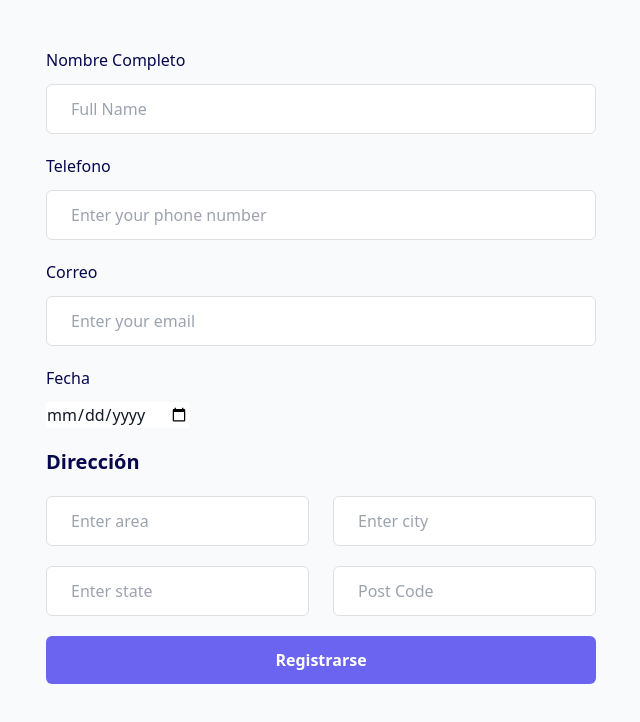
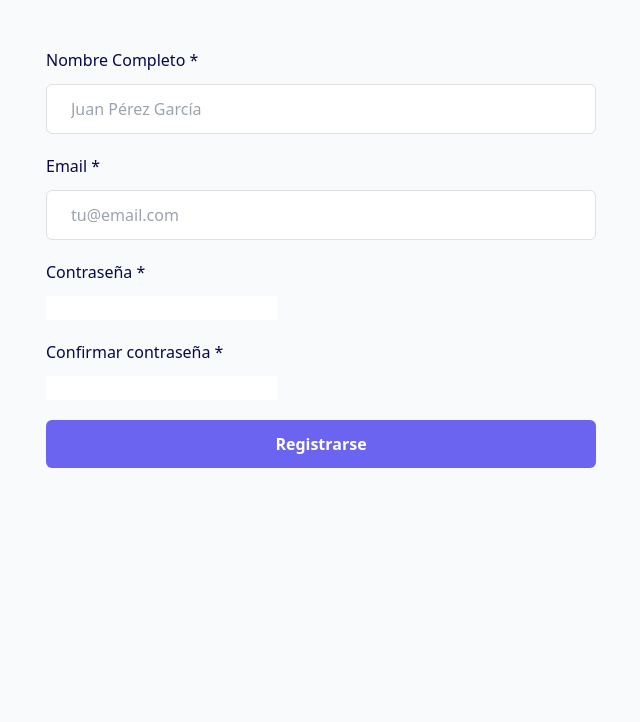
Before and after one commit to sebbass28/Proyecto_intermodular-2, a React (Vite) app: page /register in a window 1280 px wide. Shown: the top 722 px of the page, without its empty margins (319-959 px from the left). Built offline with nearby package versions, Linux system fonts and the light colour scheme.

Commit message:
Modificación de diseño Register.jsx

```diff
--- a/src/App.jsx
+++ b/src/App.jsx
@@ -86,12 +86,12 @@ function App() {
           </form>
 
           <p className="mt-10 text-center text-sm/6 text-gray-500">
-            No te has registrado aun?{" "}
+            ¿No tienes cuenta?{" "}
             <Link
               to="/register"
               className="font-semibold text-indigo-600 hover:text-indigo-500"
             >
-              Registrarse
+              Regístrarse aquí
             </Link>
           </p>
         </div>
--- a/src/components/auth/Register.jsx
+++ b/src/components/auth/Register.jsx
@@ -25,43 +25,29 @@ function Register() {
               htmlFor="name"
               className="mb-3 block text-base font-medium text-[#07074D]"
             >
-              Nombre Completo
+              Nombre Completo *
             </label>
             <input
               type="text"
               name="name"
               id="name"
-              placeholder="Full Name"
+              placeholder="Juan Pérez García"
               className="w-full rounded-md border border-[#e0e0e0] bg-white py-3 px-6 text-base font-medium text-[#6B7280] outline-none focus:border-[#6A64F1] focus:shadow-md"
             />
           </div>
-          <div className="mb-5">
-            <label
-              htmlFor="phone"
-              className="mb-3 block text-base font-medium text-[#07074D]"
-            >
-              Telefono
-            </label>
-            <input
-              type="text"
-              name="phone"
-              id="phone"
-              placeholder="Enter your phone number"
-              className="w-full rounded-md border border-[#e0e0e0] bg-white py-3 px-6 text-base font-medium text-[#6B7280] outline-none focus:border-[#6A64F1] focus:shadow-md"
-            />
-          </div>
+
           <div className="mb-5">
             <label
               htmlFor="email"
               className="mb-3 block text-base font-medium text-[#07074D]"
             >
-              Correo
+              Email *
             </label>
             <input
               type="email"
               name="email"
               id="email"
-              placeholder="Enter your email"
+              placeholder="tu@email.com"
               className="w-full rounded-md border border-[#e0e0e0] bg-white py-3 px-6 text-base font-medium text-[#6B7280] outline-none focus:border-[#6A64F1] focus:shadow-md"
             />
           </div>
@@ -69,69 +55,36 @@ function Register() {
             <div className="w-full px-3 sm:w-1/2">
               <div className="mb-5">
                 <label
-                  htmlFor="date"
+                  htmlFor="password"
                   className="mb-3 block text-base font-medium text-[#07074D]"
                 >
-                  Fecha
+                  Contraseña *
                 </label>
                 <input
-                  type="date"
-                  name="date"
-                  id="date"
+                  type="password"
+                  name="password"
+                  id="password"
                   classNameName="w-full rounded-md border border-[#e0e0e0] bg-white py-3 px-6 text-base font-medium text-[#6B7280] outline-none focus:border-[#6A64F1] focus:shadow-md"
                 />
               </div>
             </div>
           </div>
 
-          <div classNameName="mb-5 pt-3">
-            <label className="mb-5 block text-base font-semibold text-[#07074D] sm:text-xl">
-              Dirección
-            </label>
-            <div className="-mx-3 flex flex-wrap">
-              <div className="w-full px-3 sm:w-1/2">
-                <div className="mb-5">
-                  <input
-                    type="text"
-                    name="area"
-                    id="area"
-                    placeholder="Enter area"
-                    className="w-full rounded-md border border-[#e0e0e0] bg-white py-3 px-6 text-base font-medium text-[#6B7280] outline-none focus:border-[#6A64F1] focus:shadow-md"
-                  />
-                </div>
-              </div>
-              <div className="w-full px-3 sm:w-1/2">
-                <div className="mb-5">
-                  <input
-                    type="text"
-                    name="city"
-                    id="city"
-                    placeholder="Enter city"
-                    className="w-full rounded-md border border-[#e0e0e0] bg-white py-3 px-6 text-base font-medium text-[#6B7280] outline-none focus:border-[#6A64F1] focus:shadow-md"
-                  />
-                </div>
-              </div>
-              <div className="w-full px-3 sm:w-1/2">
-                <div className="mb-5">
-                  <input
-                    type="text"
-                    name="state"
-                    id="state"
-                    placeholder="Enter state"
-                    className="w-full rounded-md border border-[#e0e0e0] bg-white py-3 px-6 text-base font-medium text-[#6B7280] outline-none focus:border-[#6A64F1] focus:shadow-md"
-                  />
-                </div>
-              </div>
-              <div className="w-full px-3 sm:w-1/2">
-                <div className="mb-5">
-                  <input
-                    type="text"
-                    name="post-code"
-                    id="post-code"
-                    placeholder="Post Code"
-                    className="w-full rounded-md border border-[#e0e0e0] bg-white py-3 px-6 text-base font-medium text-[#6B7280] outline-none focus:border-[#6A64F1] focus:shadow-md"
-                  />
-                </div>
+          <div className="-mx-3 flex flex-wrap">
+            <div className="w-full px-3 sm:w-1/2">
+              <div className="mb-5">
+                <label
+                  htmlFor="passwordConfirm"
+                  className="mb-3 block text-base font-medium text-[#07074D]"
+                >
+                  Confirmar contraseña *
+                </label>
+                <input
+                  type="password"
+                  name="passwordConfirm"
+                  id="passwordConfirm"
+                  classNameName="w-full rounded-md border border-[#e0e0e0] bg-white py-3 px-6 text-base font-medium text-[#6B7280] outline-none focus:border-[#6A64F1] focus:shadow-md"
+                />
               </div>
             </div>
           </div>
```
